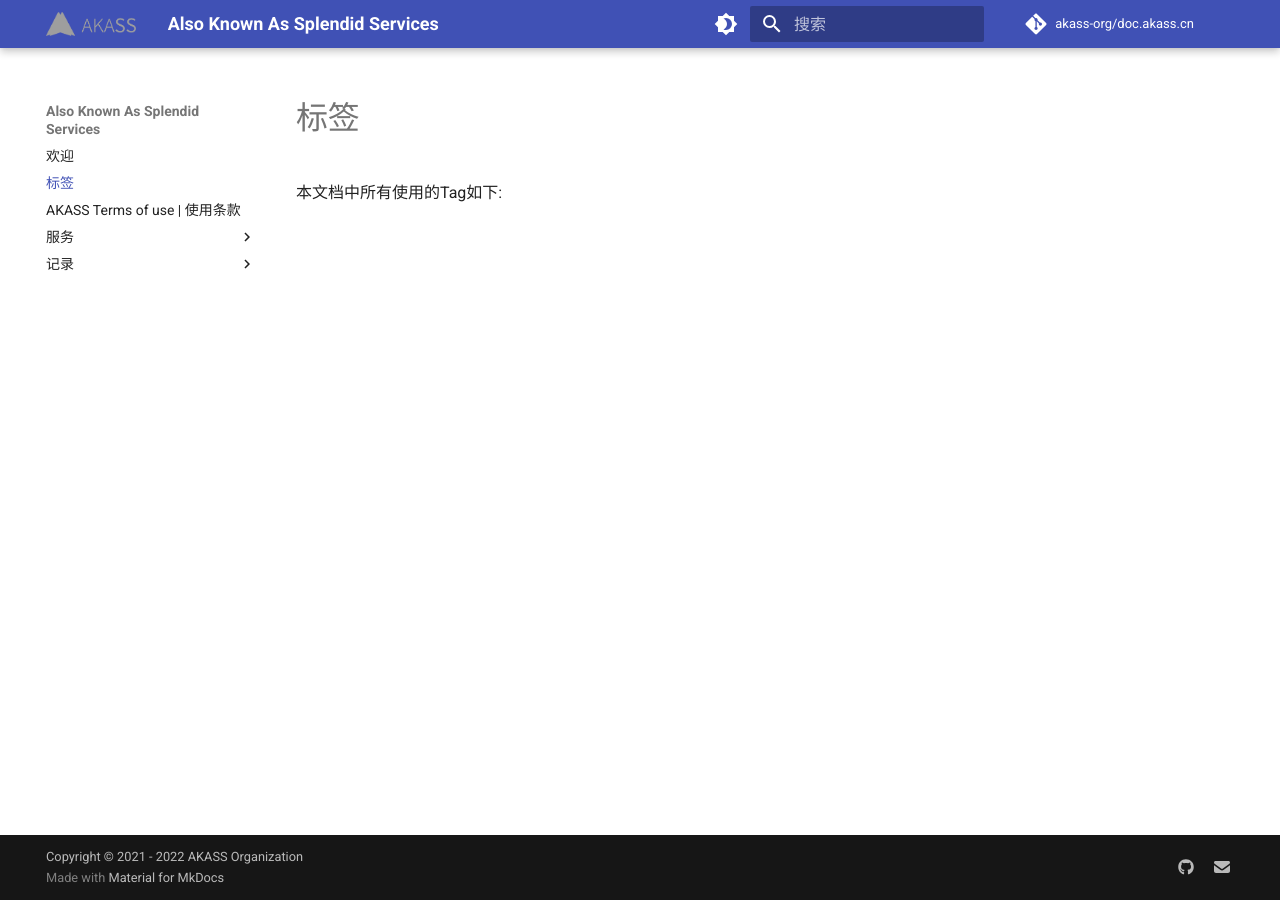
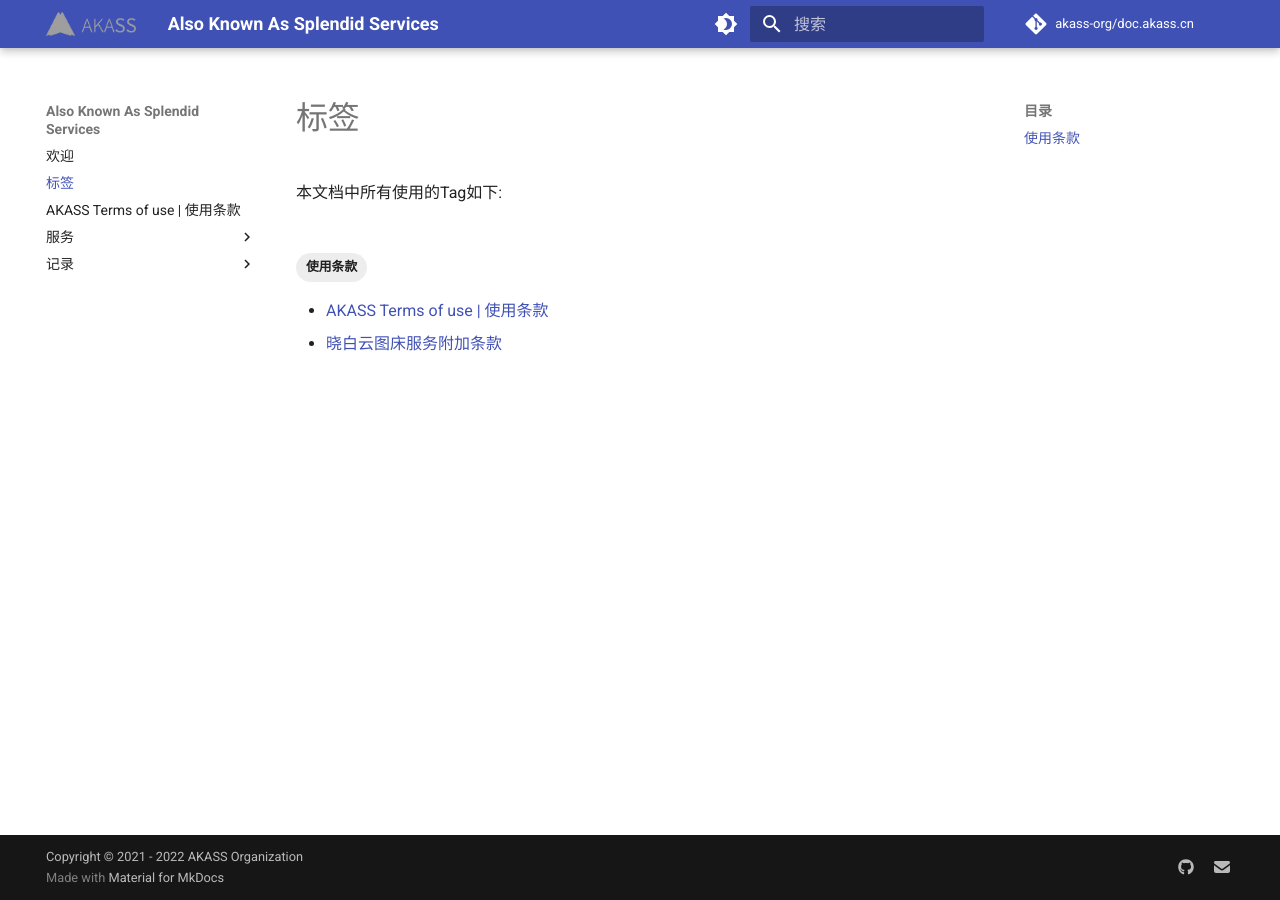
Before and after one commit to akass-org/doc.akass.cn, an MkDocs documentation site: the page built from docs/tags.md, in a window 1280 px wide. Built offline with MkDocs 1.6.1 and Material for MkDocs 9.7.7, drawn with Linux system fonts in a browser that asks for light colours; comment, search, counter and statistics services are not loaded.

Commit message:
Add tags.

```diff
--- a/docs/terms-of-use.md
+++ b/docs/terms-of-use.md
@@ -1,3 +1,8 @@
+---
+tags:
+  - 使用条款
+---
+
 # AKASS Terms of use | 使用条款
 
 请仔细阅读以下内容，因为它会影响您的合法权利。 这些使用条款与 `AKASS` 的隐私政策一起管理您对 `AKASS` 在线服务的使用。
--- a/docs/服务/imghost-rules.md
+++ b/docs/服务/imghost-rules.md
@@ -1,3 +1,8 @@
+---
+tags:
+  - 使用条款
+---
+
 # 晓白云图床服务附加条款
 
 使用[晓白云图床](https://img.chs.pub)提供的服务即默认为同意本条款，
```
